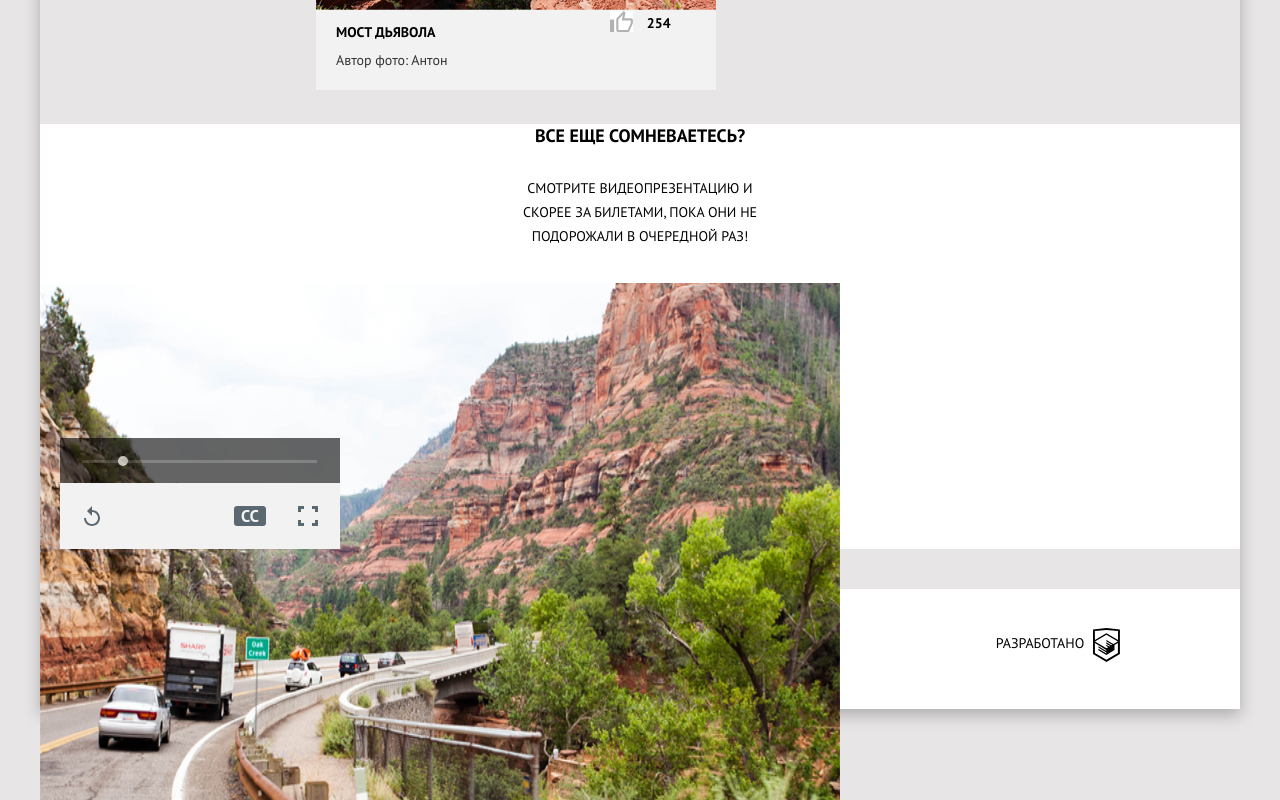
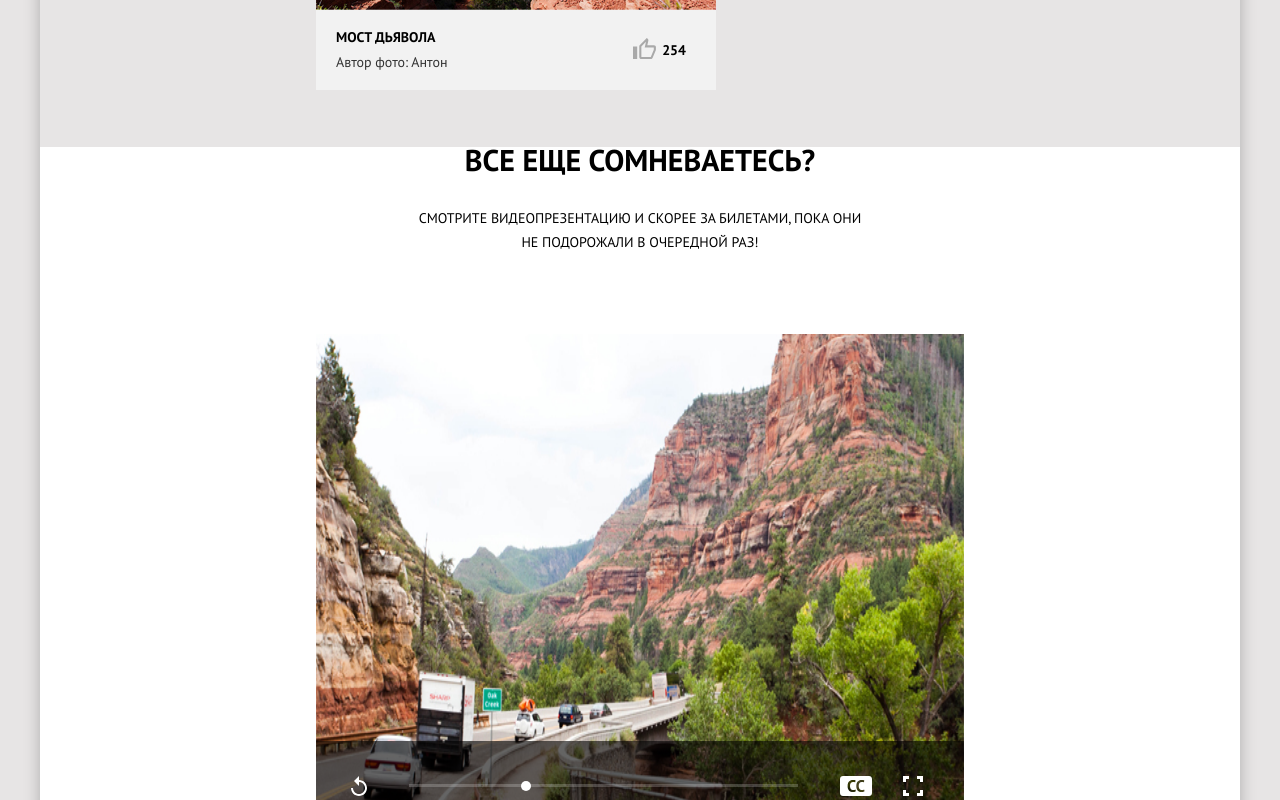
Before and after one commit to dtumanenkov/29559-sedona-23, a website: page source/catalog.html in a window 1280 px wide. Shown: the part 2120-2920 px from the top of the page. Drawn offline with nearby package versions, Linux system fonts and the light colour scheme; files that its build step writes are made by us from their sources.

Commit message:
09_09_tablet-catalog

```diff
--- a/source/catalog.html
+++ b/source/catalog.html
@@ -59,7 +59,7 @@
               <figcaption class="gallery__text">
                 <h3 class="gallery__title">Неродные просторы</h3>
                 <p class="gallery__author">Автор фото: <span>Борис</span></p>
-                <button class="gallery__like" type="button" title="Нравится">
+                <button class="gallery__like gallery__like--big" type="button" title="Нравится">
                   <span class="visually-hidden">Нравится</span>
                   <span class="gallery__like-count">1350</span>
                 </button>
@@ -69,7 +69,7 @@
           <li class="gallery__item">
             <figure class="gallery__figure">
               <a class="gallery__link" href="#">
-                <picture class="gallery__picture gallery__picture--big">
+                <picture class="gallery__picture">
                   <source media="(min-width: 1200px)" srcset="img/photo-2-desktop.jpg">
                   <source media="(min-width: 768px)" srcset="img/photo-2-tablet.jpg">
                   <img class="gallery__image" src="img/photo-2.jpg" width="280" height="280" alt="Местная растительность нашего городка">
@@ -88,7 +88,7 @@
           <li class="gallery__item">
             <figure class="gallery__figure">
               <a class="gallery__link" href="#">
-                <picture class="gallery__picture gallery__picture--big">
+                <picture class="gallery__picture">
                   <source media="(min-width: 1200px)" srcset="img/photo-3-desktop.jpg">
                   <source media="(min-width: 768px)" srcset="img/photo-3-tablet.jpg">
                   <img class="gallery__image" src="img/photo-3.jpg" width="280" height="280" alt="">
@@ -107,7 +107,7 @@
           <li class="gallery__item">
             <figure class="gallery__figure">
               <a class="gallery__link" href="#">
-                <picture class="gallery__picture gallery__picture--big">
+                <picture class="gallery__picture">
                   <source media="(min-width: 1200px)" srcset="img/photo-4-desktop.jpg">
                   <source media="(min-width: 768px)" srcset="img/photo-4-tablet.jpg">
                   <img class="gallery__image" src="img/photo-4.jpg" width="280" height="280" alt="">
@@ -128,9 +128,9 @@
       <section class="video">
         <h2 class="visually-hidden">Видеопрезентация</h2>
         <strong class="video__caption">Все еще сомневаетесь?</strong>
-        <p class="video__overview">Смотрите видеопрезентацию и<br>скорее за билетами, пока они не<br>подорожали в очередной раз!</p>
+        <p class="video__overview">Смотрите видеопрезентацию и<br> скорее за билетами, пока они не<br> подорожали в очередной раз!</p>
         <div class="video__player">
-          <picture>
+          <picture class="video__picture-container">
             <source media="(min-width: 1200px)" srcset="img/video-desktop.jpg">
             <source media="(min-width: 768px)" srcset="img/video-tablet.jpg">
             <img class="video__picture" width="320" height="201" src="img/video-mobile.jpg"
--- a/source/sass/blocks/copyright.scss
+++ b/source/sass/blocks/copyright.scss
@@ -9,6 +9,7 @@
     width: 224px;
     padding-right: 32px;
     text-align: center;
+    padding-bottom: 0;
   }
 
   @media (min-width: $desktop-width) {
--- a/source/sass/blocks/gallery.scss
+++ b/source/sass/blocks/gallery.scss
@@ -35,6 +35,18 @@
 
   @media (min-width: $desktop-width) {
     width: $desktop-width/3;
+  }
+}
+
+.gallery__item:nth-child(2n+1) {
+  @media (min-width: $tablet-width){
+    background-color: $gray-catalog-odd;
+  }
+}
+
+.gallery__item:first-child {
+  @media (min-width: $tablet-width){
+    background-color: $input-background;
   }
 }
 
@@ -130,7 +142,7 @@
   background-color: $basic-white;
 
   @media (min-width: $tablet-width) {
-    background-color: $input-background;
+    background-color: inherit;
     width: auto;
     height: 80px;
     margin-left: 20px;
@@ -152,6 +164,10 @@
   width: 209px;
   margin-top: 10px;
   margin-bottom: 0;
+
+  @media (min-width: $tablet-width) {
+    margin-top: 15px;
+  }
 }
 
 .gallery__author {
@@ -164,6 +180,10 @@
   text-transform: none;
   grid-area: author;
   margin-top: 0;
+
+  @media (min-width: $tablet-width) {
+    margin-bottom: 16px;
+  }
 }
 
 .gallery__like {
@@ -185,11 +205,34 @@
     width: 23px;
     height: 21px;
     left: 0;
-    background: $basic-white url("../img/like-icon.svg") no-repeat center;
+    background: url("../img/like-icon.svg") no-repeat center;
+
+    @media (min-width: $tablet-width) {
+      right: 45px;
+      left: unset;
+    }
   }
 
   @media (min-width: $tablet-width) {
-    text-align: right;
+    justify-content: flex-end;
     background-color: inherit;
+    padding-top: 28px;
+    padding-right: 15px;
   }
 }
+
+.gallery__like--big {
+  @media (min-width: $tablet-width) {
+    justify-content: flex-end;
+    background-color: inherit;
+    padding-top: 28px;
+    padding-right: 5px;
+  }
+
+  &::before {
+    @media (min-width: $tablet-width) {
+      right: 45px;
+      left: unset;
+    }
+}
+}
--- a/source/sass/blocks/video.scss
+++ b/source/sass/blocks/video.scss
@@ -1,6 +1,10 @@
 .video {
   background-color: $basic-white;
   margin-bottom: 40px;
+
+  @media (min-width: $tablet-width) {
+    margin-bottom: 43px;
+  }
 }
 
 .video__caption {
@@ -9,6 +13,13 @@
   display: block;
   text-align: center;
   margin: 34px auto 0 auto;
+
+  @media (min-width: $tablet-width) {
+    font-size: 30px;
+    line-height: 26px;
+    width: 445px;
+    margin-top: 57px;
+  }
 }
 
 
@@ -21,12 +32,36 @@
   font-size: 14px;
   line-height: 24px;
   margin: 28px auto 35px auto;
+
+  @media (min-width: $tablet-width) {
+    width: 445px;
+    margin: 33px auto 80px auto;
+
+    & br {
+      display: none;
+    }
+  }
 }
 
 .video__player {
   width: 100%;
   height: 266px;
   position: relative;
+
+  @media (min-width: $tablet-width) {
+    margin: 0 auto;
+    width: 648px;
+    height: 500px;
+  }
+}
+
+.video__picture-container {
+  display: block;
+  width: 100%;
+
+  @media (min-width: $tablet-width) {
+    height: 500px;
+  }
 }
 
 .video__picture {
@@ -35,7 +70,7 @@
 
   @media (min-width: $tablet-width) {
     width: 648px;
-    height: 685px;
+    height: 500px;
   }
 
   @media (min-width: $desktop-width) {
@@ -50,13 +85,23 @@
   width: 280px;
   height: 111px;
   margin-left: 20px;
+
+  @media (min-width: $tablet-width) {
+    height: 93px;
+    width: 100%;
+    margin-left: 0;
+  }
 }
 
 .video__range-control {
   position: relative;
   height: 45px;
-  background-color: $basic-black;
-  opacity: 0.6;
+  background-color: rgba($color: $basic-black, $alpha: 0.6);
+  z-index: 1;
+
+  @media (min-width: $tablet-width) {
+    height: 93px;
+  }
 }
 
 .video__range {
@@ -65,8 +110,14 @@
   height: 3px;
   margin-left: 22px;
   margin-top: 22px;
-  background-color: $basic-white;
-  opacity: 0.2;
+  background-color: rgba($basic-white, $alpha: 0.2);
+  z-index: 2;
+
+  @media (min-width: $tablet-width) {
+    width: 389px;
+    margin-left: 93px;
+    margin-top: 43px;
+  }
 }
 
 .video__toggle {
@@ -77,6 +128,11 @@
   height: 10px;
   background-color: $basic-white;
   border-radius: 50%;
+
+  @media (min-width: $tablet-width) {
+    margin-left: 147px;
+    margin-top: 40px;
+  }
 }
 
 .video__buttons-control {
@@ -84,6 +140,11 @@
   background-color: $input-background;
   display: flex;
   align-items: center;
+
+  @media (min-width: $tablet-width) {
+    height: 0;
+    position: relative;
+  }
 }
 
 .video__button {
@@ -95,8 +156,15 @@
   width: 16px;
   height: 20px;
   margin-left: 24px;
-  background-image: url("../img/replay.svg");
-  background-repeat: no-repeat;
+  background: transparent url("../img/replay.svg") no-repeat;
+
+  @media (min-width: $tablet-width) {
+    position: absolute;
+    bottom: 38px;
+    left: 11px;
+    background: transparent url("../img/replay-tablet.svg") no-repeat;
+    z-index: 3;
+  }
 }
 
 .video__button--subs {
@@ -104,14 +172,28 @@
   height: 20px;
   margin-right: 32px;
   margin-left: auto;
-  background-image: url("../img/subtitles.svg");
-  background-repeat: no-repeat;
+  background: transparent url("../img/subtitles.svg") no-repeat;
+
+  @media (min-width: $tablet-width) {
+    position: absolute;
+    bottom: 38px;
+    right: 60px;
+    background: transparent  url("../img/subtitles-tablet.svg") no-repeat;
+    z-index: 3;
+  }
 }
 
 .video__button--fullscreen {
   width: 20px;
   height: 20px;
   margin-right: 22px;
-  background-image: url("../img/fullscreen.svg");
-  background-repeat: no-repeat;
+  background: transparent url("../img/fullscreen.svg") no-repeat;
+
+  @media (min-width: $tablet-width) {
+    position: absolute;
+    bottom: 38px;
+    right: 19px;
+    background: transparent  url("../img/fullscreen-tablet.svg") no-repeat;
+    z-index: 3;
+  }
 }
--- a/source/sass/global/variables.scss
+++ b/source/sass/global/variables.scss
@@ -14,6 +14,7 @@ $mobile-menu-hover:#669ec0;
 $mobile-menu-down: #5496bd;
 $gray-separator: #d6d6d6;
 $gray-catalog-separator: #e5e5e5;
+$gray-catalog-odd: #eaeaea;
 
 //Fonts
 
```
Also changed, not shown: source/img/fullscreen-tablet.svg (added), source/img/replay-tablet.svg (added), source/img/subtitles-tablet.svg (added), source/img/video-tablet.jpg (added).
